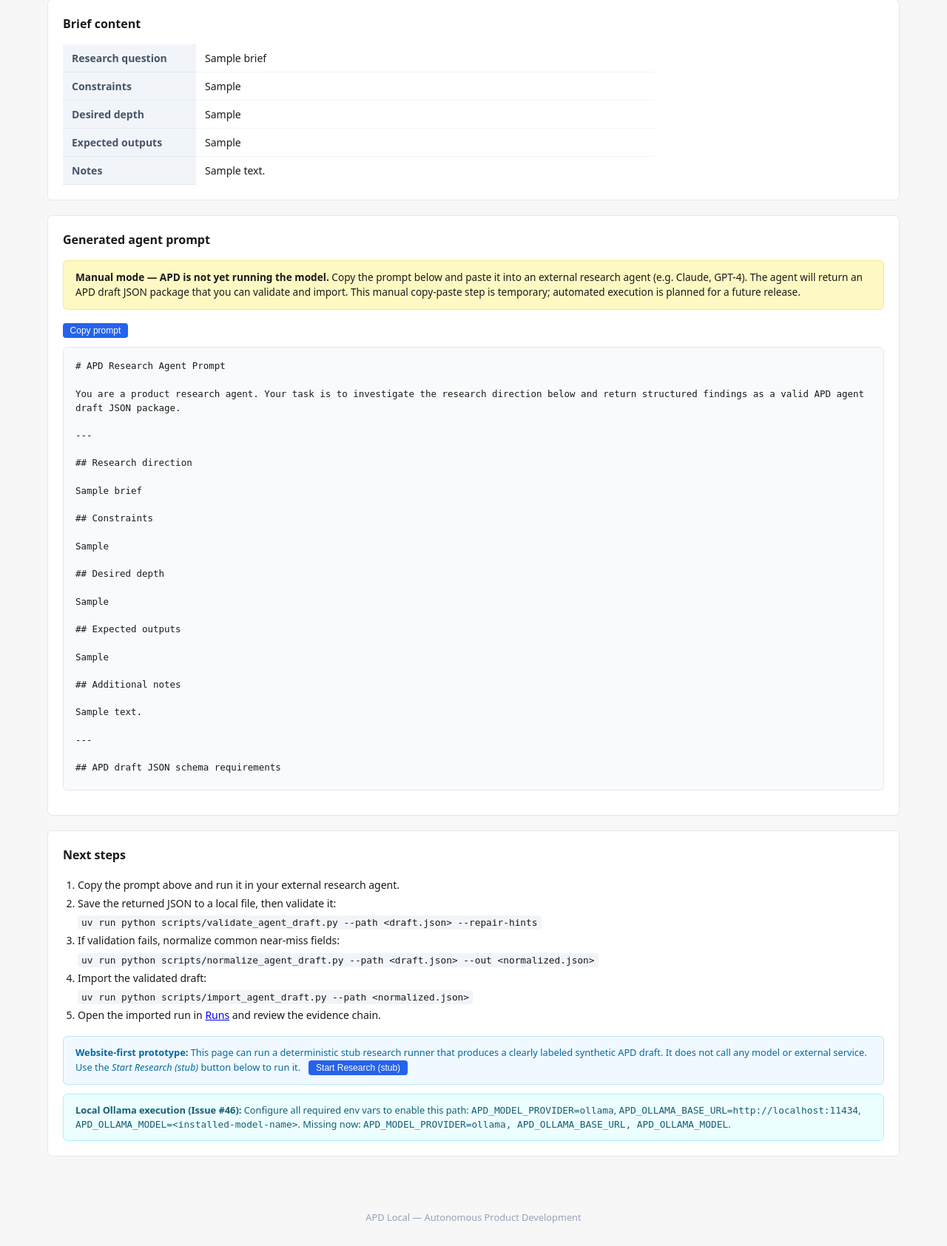
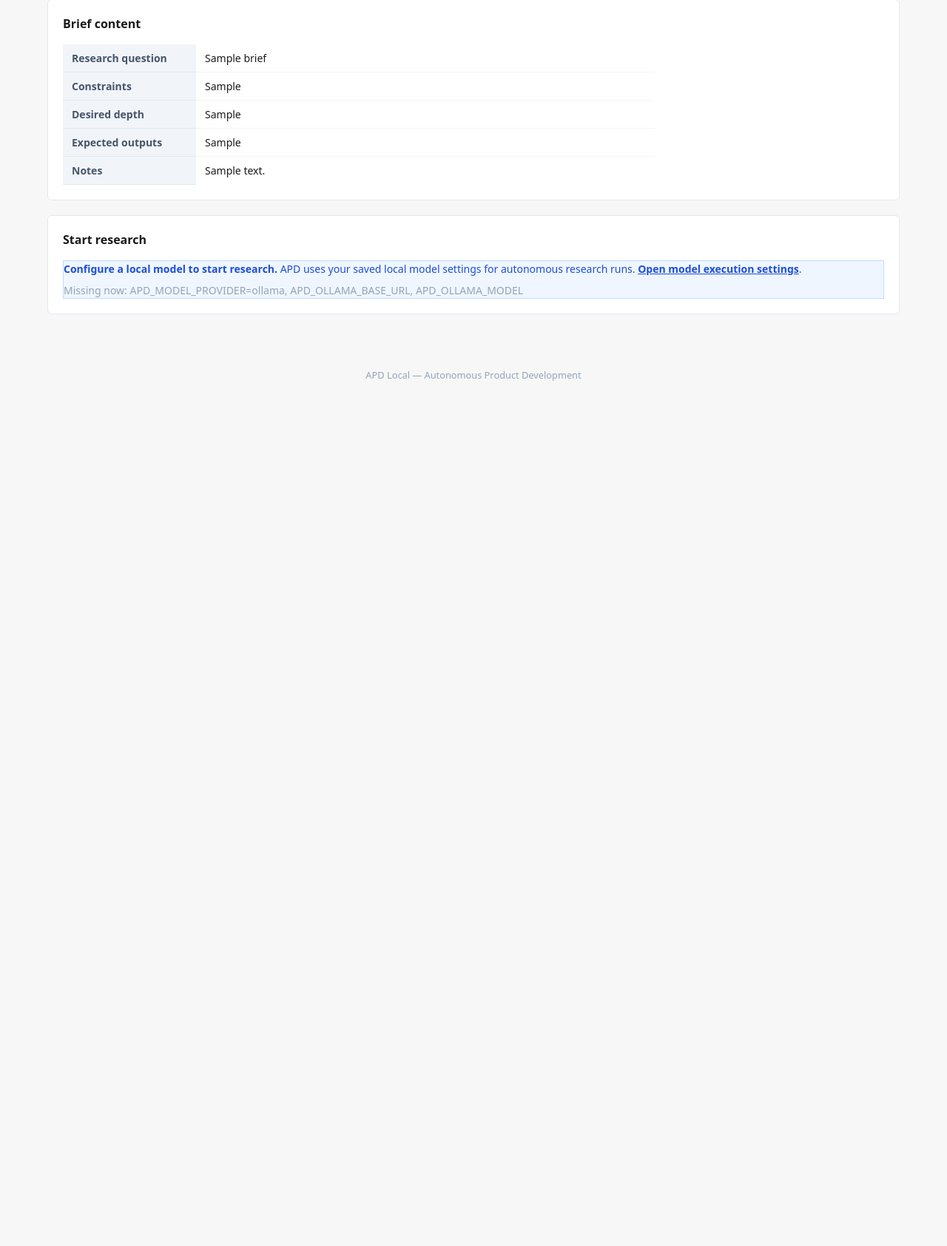
Before and after one commit to jjmgoss/autonomous-product-development, a FastAPI app: page /briefs/1 in a window 1280 px wide. Shown: the part 188-1873 px from the top of the page at 74% size. After the commit the page ends 703 px from the top, so only its background shows below. Run offline with FastAPI, Linux system fonts and the light colour scheme; tables that the repository leaves empty hold one stand-in row (values such as "Sample post").

Commit message:
Clean up brief detail start research UI

```diff
--- a/apd/web/static/style.css
+++ b/apd/web/static/style.css
@@ -319,6 +319,91 @@ tr.gate-weak td { background: #fffbeb; }
 }
 .review-form-details > summary:hover { text-decoration: underline; }
 
+.execution-helper-copy {
+  margin: 0 0 0.5rem;
+  font-size: 0.95rem;
+  color: #334155;
+}
+
+.execution-settings-notice {
+  background: #eff6ff;
+  border: 1px solid #bfdbfe;
+  color: #1d4ed8;
+}
+
+.execution-settings-notice a {
+  color: #1d4ed8;
+  font-weight: 600;
+}
+
+.execution-summary-card {
+  margin-top: 1rem;
+}
+
+.execution-summary-table {
+  max-width: 900px;
+  margin-bottom: 1rem;
+}
+
+.execution-summary-table td {
+  white-space: pre-wrap;
+  overflow-wrap: anywhere;
+  word-break: break-word;
+}
+
+.execution-error-notice {
+  background: #fff7ed;
+  border: 1px solid #fdba74;
+  color: #9a3412;
+  margin-bottom: 1rem;
+}
+
+.execution-messages {
+  margin-top: 1rem;
+}
+
+.execution-messages h4 {
+  margin: 0 0 0.5rem;
+  font-size: 0.9rem;
+}
+
+.execution-message-list {
+  margin: 0;
+  padding-left: 1.25rem;
+  white-space: pre-wrap;
+  overflow-wrap: anywhere;
+  word-break: break-word;
+}
+
+.execution-message-list li + li {
+  margin-top: 0.35rem;
+}
+
+.execution-warnings {
+  color: #92400e;
+}
+
+.execution-raw-details {
+  margin-top: 1rem;
+}
+
+.execution-raw-details > summary {
+  cursor: pointer;
+  color: #1d4ed8;
+  font-size: 0.875rem;
+}
+
+.execution-raw-json {
+  background: #f8fafc;
+  border: 1px solid #e2e8f0;
+  border-radius: 6px;
+  padding: 0.75rem;
+  margin-top: 0.75rem;
+  white-space: pre-wrap;
+  overflow-wrap: anywhere;
+  word-break: break-word;
+}
+
 /* shared form row */
 .form-row {
   display: flex;
--- a/apd/web/templates/brief_detail.html
+++ b/apd/web/templates/brief_detail.html
@@ -50,173 +50,61 @@
     {% endif %}
   </table>
 </div>
-
-<!-- Generated agent prompt -->
-<div class="card" id="agent-prompt">
-  <h2>Generated agent prompt</h2>
-
-  <div class="notice-box" style="
-    background: #fef9c3;
-    border: 1px solid #fde68a;
-    border-radius: 6px;
-    padding: 0.75rem 1rem;
-    margin-bottom: 1rem;
-    font-size: 0.85rem;
-  ">
-    <strong>Manual mode — APD is not yet running the model.</strong>
-    Copy the prompt below and paste it into an external research agent (e.g. Claude, GPT-4).
-    The agent will return an APD draft JSON package that you can validate and import.
-    This manual copy-paste step is temporary; automated execution is planned for a future release.
-  </div>
-
-  <div style="margin-bottom: 0.75rem;">
-    <button
-      type="button"
-      class="btn btn-primary btn-sm"
-      onclick="copyPrompt()"
-      id="copy-btn"
-    >Copy prompt</button>
-    <span id="copy-confirm" style="display:none; margin-left: 0.5rem; color: #065f46; font-size: 0.8rem;">Copied!</span>
-  </div>
-
-  <pre id="prompt-text" style="
-    background: #f8fafc;
-    border: 1px solid #e2e8f0;
-    border-radius: 6px;
-    padding: 1rem;
-    font-size: 0.78rem;
-    line-height: 1.5;
-    white-space: pre-wrap;
-    word-break: break-word;
-    max-height: 600px;
-    overflow-y: auto;
-  ">{{ agent_prompt }}</pre>
-</div>
-
-<!-- Next steps -->
-<div class="card" id="next-steps">
-  <h2>Next steps</h2>
-  <ol style="font-size: 0.875rem; line-height: 1.8; padding-left: 1.25rem;">
-    <li>Copy the prompt above and run it in your external research agent.</li>
-    <li>
-      Save the returned JSON to a local file, then validate it:
-      <br>
-      <code style="background:#f1f5f9; padding: 0.15em 0.4em; border-radius: 4px; font-size: 0.8rem;">
-        uv run python scripts/validate_agent_draft.py --path &lt;draft.json&gt; --repair-hints
-      </code>
-    </li>
-    <li>
-      If validation fails, normalize common near-miss fields:
-      <br>
-      <code style="background:#f1f5f9; padding: 0.15em 0.4em; border-radius: 4px; font-size: 0.8rem;">
-        uv run python scripts/normalize_agent_draft.py --path &lt;draft.json&gt; --out &lt;normalized.json&gt;
-      </code>
-    </li>
-    <li>
-      Import the validated draft:
-      <br>
-      <code style="background:#f1f5f9; padding: 0.15em 0.4em; border-radius: 4px; font-size: 0.8rem;">
-        uv run python scripts/import_agent_draft.py --path &lt;normalized.json&gt;
-      </code>
-    </li>
-    <li>Open the imported run in <a href="/runs">Runs</a> and review the evidence chain.</li>
-  </ol>
-
-  <div class="notice-box" style="
-    background: #f0f9ff;
-    border: 1px solid #bae6fd;
-    border-radius: 6px;
-    padding: 0.75rem 1rem;
-    margin-top: 1rem;
-    font-size: 0.8rem;
-    color: #0369a1;
-  ">
-    <strong>Website-first prototype:</strong>
-    This page can run a deterministic stub research runner that produces a clearly labeled synthetic APD draft.
-    It does not call any model or external service. Use the <em>Start Research (stub)</em> button below to run it.
-    <form method="post" action="/briefs/{{ brief.id }}/start-research" style="display:inline; margin-left:0.5rem;">
-      <button type="submit" class="btn btn-sm btn-primary">Start Research (stub)</button>
-    </form>
-  </div>
-
-  <div class="notice-box" style="
-    background: #ecfeff;
-    border: 1px solid #a5f3fc;
-    border-radius: 6px;
-    padding: 0.75rem 1rem;
-    margin-top: 0.75rem;
-    font-size: 0.8rem;
-    color: #155e75;
-  ">
-    <strong>Local Ollama execution (Issue #46):</strong>
+<div class="card">
+  <h2>Start research</h2>
   {% if ollama_ready %}
-      APD is configured for Ollama model <code>{{ ollama_model }}</code>.
-      <form method="post" action="/briefs/{{ brief.id }}/start-research-ollama" style="display:inline; margin-left:0.5rem;">
-        <button type="submit" class="btn btn-sm btn-primary">Start Research with Ollama</button>
-      </form>
-      <form method="post" action="/briefs/{{ brief.id }}/start-research-ollama-components" style="display:inline; margin-left:0.5rem;">
-        <button type="submit" class="btn btn-sm btn-primary">Start web-assisted research (prototype)</button>
+  <p class="execution-helper-copy">Uses your configured local model to run APD's current autonomous research path.</p>
+  <p class="muted" style="margin-top: -0.25rem; margin-bottom: 1rem;">
+    APD runs web discovery first, then continues into grounded component execution using captured sources when available.
+  </p>
+  <form method="post" action="/briefs/{{ brief.id }}/start-research">
+    <button type="submit" class="btn btn-primary">Start Research</button>
   </form>
   {% if grounded_source_count and grounded_excerpt_count %}
-      <form method="post" action="/briefs/{{ brief.id }}/start-grounded-research-ollama-components" style="display:inline; margin-left:0.5rem;">
-        <button type="submit" class="btn btn-sm btn-primary">Start grounded component research</button>
-      </form>
+  <p class="muted" style="margin-top: 0.75rem; margin-bottom: 0;">
+    Captured grounding context available: {{ grounded_source_count }} sources, {{ grounded_excerpt_count }} excerpts.
+  </p>
   {% endif %}
-      <div style="margin-top:0.5rem;">
-        This prototype can run a web discovery phase first, capture validated public sources, then continue into grounded component execution.
-        APD validates source and excerpt IDs used in grounded evidence links, but does not verify claims as true.
-      </div>
-      {% if grounded_source_count and grounded_excerpt_count %}
-      <div style="margin-top:0.35rem;">
-        Captured web grounding context available: {{ grounded_source_count }} sources, {{ grounded_excerpt_count }} excerpts.
-      </div>
   {% else %}
-      <div style="margin-top:0.35rem;">
-        No captured web sources are available yet for grounded component execution. Run web-assisted discovery first.
+  <div class="notice-box execution-settings-notice">
+    <strong>Configure a local model to start research.</strong>
+    APD uses your saved local model settings for autonomous research runs.
+    <a href="/settings/model-execution">Open model execution settings</a>.
+    {% if missing_ollama_env and missing_ollama_env|length > 0 %}
+    <div class="muted" style="margin-top: 0.5rem;">
+      Missing now: {{ missing_ollama_env | join(", ") }}
     </div>
     {% endif %}
-    {% else %}
-      Configure all required env vars to enable this path:
-      <code>APD_MODEL_PROVIDER=ollama</code>,
-      <code>APD_OLLAMA_BASE_URL=http://localhost:11434</code>,
-      <code>APD_OLLAMA_MODEL=&lt;installed-model-name&gt;</code>.
-      {% if missing_ollama_env and missing_ollama_env|length > 0 %}
-        Missing now:
-        <code>{{ missing_ollama_env | join(", ") }}</code>.
+  </div>
   {% endif %}
-    {% endif %}
-  </div>
 
   {% if brief.metadata_json and brief.metadata_json.get('last_execution') %}
   {% set execution = brief.metadata_json.get('last_execution') %}
   {% set web_status = execution.get('web_discovery') %}
   {% set component_status = execution.get('component_execution') %}
   {% set component_failed_after_web_success = web_status and web_status.get('status') == 'completed' and component_status and component_status.get('status') in ['validation_failed', 'component_validation_failed', 'failed'] %}
-  <div class="card" style="margin-top:1rem;">
+  <div class="execution-summary-card">
     <h3>Last execution</h3>
 
     {% if component_failed_after_web_success %}
-    <div class="notice-box" style="
-      background: #fff7ed;
-      border: 1px solid #fdba74;
-      border-radius: 6px;
-      padding: 0.75rem 1rem;
-      margin-bottom: 1rem;
-      font-size: 0.85rem;
-      color: #9a3412;
-    ">
+    <div class="notice-box execution-error-notice">
       <strong>Web discovery succeeded; component generation failed validation.</strong>
       APD captured sources during the web discovery phase, but the later component generation step did not pass validation.
-      The raw execution JSON and detailed phase errors remain available below.
+      The detailed raw execution payload remains available below if needed.
     </div>
     {% endif %}
 
-    {% if execution.get('mode') == 'web_assisted_component_execution' or web_status %}
-    <table class="detail-table" style="max-width: 900px; margin-bottom: 1rem;">
+    <table class="detail-table execution-summary-table">
       <tr>
         <th style="width: 240px;">Overall status</th>
         <td>{{ execution.get('status', '—') }}</td>
       </tr>
+      {% if execution.get('provider') %}
+      <tr>
+        <th>Execution path</th>
+        <td>{{ execution.get('provider') }}</td>
+      </tr>
+      {% endif %}
       {% if web_status %}
       <tr>
         <th>Web discovery phase</th>
@@ -291,43 +179,39 @@
       {% endif %}
       {% if execution.get('source_grounding_note') %}
       <tr>
-        <th>Grounding status</th>
+        <th>Grounding note</th>
         <td>{{ execution.get('source_grounding_note') }}</td>
       </tr>
       {% endif %}
+    </table>
+
     {% if execution.get('errors') %}
-      <tr>
-        <th>Errors</th>
-        <td>{{ execution.get('errors') | join('; ') }}</td>
-      </tr>
-      {% endif %}
-      {% if execution.get('warnings') %}
-      <tr>
-        <th>Warnings</th>
-        <td>{{ execution.get('warnings') | join('; ') }}</td>
-      </tr>
-      {% endif %}
-    </table>
+    <div class="execution-messages">
+      <h4>Error summary</h4>
+      <ul class="execution-message-list">
+        {% for error in execution.get('errors') %}
+        <li>{{ error }}</li>
+        {% endfor %}
+      </ul>
+    </div>
     {% endif %}
 
-    <pre style="background:#fff; padding:0.75rem; border-radius:6px;">{{ execution | tojson }}</pre>
+    {% if execution.get('warnings') %}
+    <div class="execution-messages execution-warnings">
+      <h4>Warnings</h4>
+      <ul class="execution-message-list">
+        {% for warning in execution.get('warnings') %}
+        <li>{{ warning }}</li>
+        {% endfor %}
+      </ul>
+    </div>
+    {% endif %}
+
+    <details class="execution-raw-details">
+      <summary>Show raw execution details</summary>
+      <pre class="execution-raw-json">{{ execution | tojson(indent=2) }}</pre>
+    </details>
   </div>
   {% endif %}
 </div>
-
-<script>
-function copyPrompt() {
-  var text = document.getElementById("prompt-text").textContent;
-  navigator.clipboard.writeText(text).then(function() {
-    var btn = document.getElementById("copy-btn");
-    var confirm = document.getElementById("copy-confirm");
-    btn.textContent = "Copied!";
-    confirm.style.display = "inline";
-    setTimeout(function() {
-      btn.textContent = "Copy prompt";
-      confirm.style.display = "none";
-    }, 2000);
-  });
-}
-</script>
 {% endblock %}
```
Also changed, not shown: apd/web/routes.py (+5 -3 lines), docs/briefs.md (+13 -23 lines), tests/test_research_briefs.py (+18 -12 lines), tests/test_research_execution.py (+30 -12 lines). Lines whose indentation alone changed are shown as unchanged.
